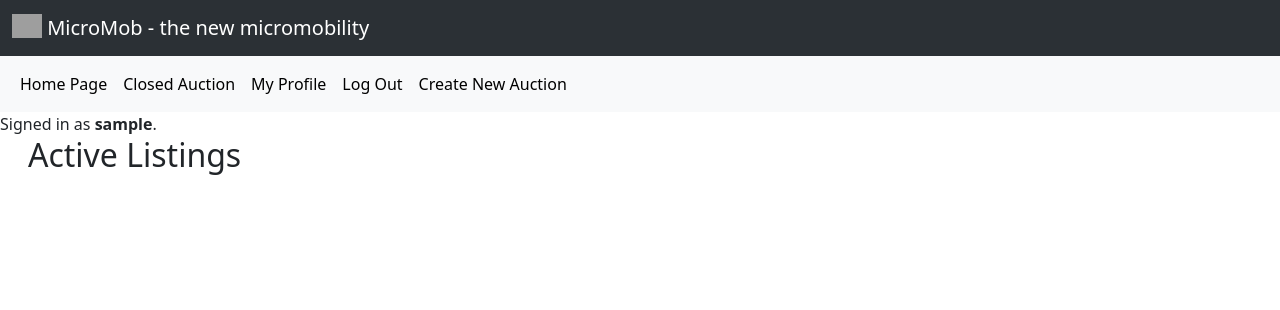
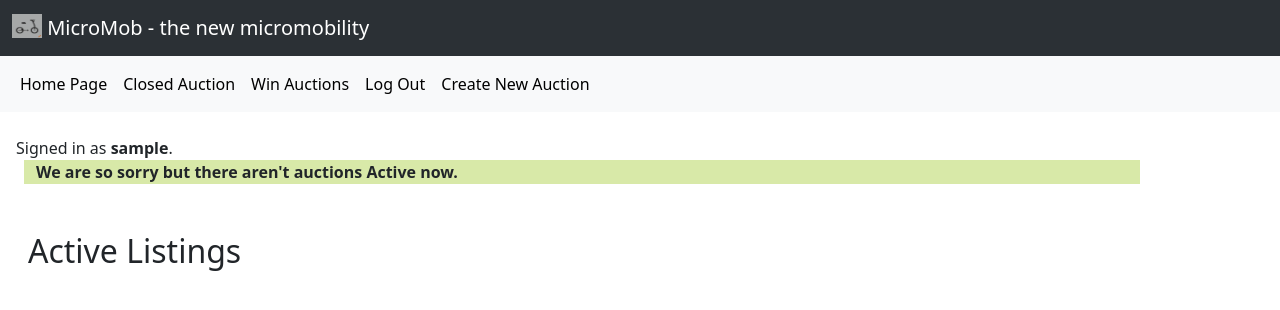
Before and after one commit to matteo-foschi/micromob, a Django app: page / in a window 1280 px wide. Shown: the top 310 px of the page. Run offline with Django 3.2, Linux system fonts and the light colour scheme; the visitor is signed in with stand-in values (Sample User, id 1); data that the repository does not hold is empty; grey boxes are pictures that could not be loaded.

Commit message:
Commit of the day

```diff
--- a/app/auction/templates/auction/base.html
+++ b/app/auction/templates/auction/base.html
@@ -14,7 +14,7 @@
         <nav class="navbar bg-body-tertiary" data-bs-theme="dark">
             <div class="container-fluid">
               <a class="navbar-brand" href="#">
-                <img src="/docs/5.3/assets/brand/bootstrap-logo.svg" alt="Logo" width="30" height="24" class="d-inline-block align-text-top">
+                <img src="static/images/logo.png" alt="Logo" width="30" height="24" class="d-inline-block align-text-top">
                 MicroMob - the new micromobility
               </a>
             </div>
@@ -35,7 +35,7 @@
                   </li>
                   {% if user.is_authenticated %}
                   <li class="nav-item">
-                    <a class="nav-link active" aria-current="page" href="{% url 'myProfile' %}">My Profile</a>
+                    <a class="nav-link active" aria-current="page" href="{% url 'myProfile' %}">Win Auctions</a>
                   </li>
                   <li class="nav-item">
                     <a class="nav-link active" aria-current="page" href="{% url 'logOut' %}">Log Out</a>
@@ -56,18 +56,24 @@
             </div>
         </nav>
 
-
+      </br>
+      <div class="container mx-1">
           {% if user.is_authenticated %}
               Signed in as <strong>{{ user.username }}</strong>.
           {% else %}
               User not signed in. Plese log-in to partecipate at the auction.
           {% endif %}
-          {% if messages %}
-          {% for message in messages %}
-              <div class="message">{{ message }}</div>
-          {% endfor %}
-          {% endif %}
+          <br>
+          <div class="container mx-2" style="background-color: #D8E9A8;">
+            {% if messages %}
+            {% for message in messages %}
+                <div class="message"><strong>{{ message }}</strong></div>
+            {% endfor %}
+            {% endif %}
+          </div>
       </br>
+    </div>
+    </br>
       <div class="container mx-3">
         {% block body %}
         {% endblock %}
--- a/app/auction/templates/auction/closeauction.html
+++ b/app/auction/templates/auction/closeauction.html
@@ -7,7 +7,7 @@
         {% for list in list1 %}
           <div class="col">
             <div class="card" style="width: 22rem;">
-                <img src="{{ list.image_url }}" class="card-img-top" alt="...">
+                <img src="{{ list.image_url }}" width="350" class="card-img-top" alt="...">
                 <div class="card-body">
                   <h5 class="card-title">{{list.title}}</h5>
                   <p class="card-text">{{ list.description }}</p>
--- a/app/auction/templates/auction/homepage.html
+++ b/app/auction/templates/auction/homepage.html
@@ -7,27 +7,27 @@
         {% for list in list1 %}
         <div class="col">
           <div class="card" style="width: 22rem;">
-              <img src="{{ list.image_url }}" class="card-img-top" alt="...">
+              <img src="{{ list.image_url }}"  width="350"  class="card-img-top" alt="...">
               <div class="card-body">
                 <h5 class="card-title">{{list.title}}</h5>
                 <p class="card-text">{{ list.description }}</p>
               </div>
               <ul class="list-group list-group-flush">
                 {% if list.active %}
-                  <li class="list-group-item">Status of Auction: Active</li>
+                  <li class="list-group-item" style="color: #006400">Status of Auction: <strong>Active</strong></li>
                   <li class="list-group-item">Started on: {{ list.startDate }}</li>
-                  <li class="list-group-item">Will close on: {{ list.endDate }}</li>
+                  <li class="list-group-item"><strong>Will close on: {{ list.endDate }}</strong></li>
                   {% if user.is_authenticated %}
                     <div class="card-body">
                       <a href="{% url 'listAuction' list.id %}" class="card-link">View Bin</a>
                     </div>
                   {% else %}
                     <div class="card-body">
-                      <a class="nav-link" href="{% url 'logIn' %}">To bid this auction Log In</a>
+                      <a class="nav-link" href="{% url 'logIn' %}"><strong>To bid this auction Log In</strong></a>
                     </div>
                   {% endif %}
                 {% else %}
-                  <li class="list-group-item">Status of Auction: Closed</li>
+                  <li class="list-group-item" style="color: #FF0000">Status of Auction: <strong>Closed</strong></li>
                   <li class="list-group-item">Closed on: {{ list.endDate }}</li>
                   <li class="list-group-item">Winned by: {{ list.winner }}</li>
                   <li class="list-group-item">with the best bin: {{ list.bidWinner }}</li>
--- a/app/auction/templates/auction/myprofile.html
+++ b/app/auction/templates/auction/myprofile.html
@@ -7,7 +7,7 @@
         {% for list in list1 %}
         <div class="col">
           <div class="card" style="width: 22rem;">
-              <img src="{{ list.image_url }}" class="card-img-top" alt="...">
+              <img src="{{ list.image_url }}"  width="350" class="card-img-top" alt="...">
               <div class="card-body">
                 <h5 class="card-title">{{list.title}}</h5>
                 <p class="card-text">{{ list.description }}</p>
--- a/app/auction/views.py
+++ b/app/auction/views.py
@@ -20,12 +20,17 @@ import redis
 from web3 import Web3
 
 from dotenv import load_dotenv
+
+from django.http import HttpResponse, HttpResponseBadRequest
+
 import os
 
 load_dotenv()
 
 rPassword = os.getenv("redisPassword")
 
+
+# Setup REDIS in Clous
 r = redis.Redis(
     host="redis-16708.c11.us-east-1-3.ec2.cloud.redislabs.com",
     port=16708,
@@ -34,25 +39,31 @@ r = redis.Redis(
 )
 
 
+# Home Page - List of all the auction available and that are not conluded
 def homePage(request):
-    auctions = auctionItem.objects.filter(active=True)
-    for auction in auctions:
-        if auction.endDate <= timezone.now():
-            auction.active = False
-            auction.bidWinner = getHighBid(auction.id)
-            auction.winner = getUserHighBid(auction.id)
-            data = {
-                "ID": auction.id,
-                "Auction tile": auction.title,
-                "Start Auction price": auction.startingBid,
-                "End Auction price": auction.bidWinner,
-                "Winner user": auction.winner,
-            }
-            jsonString = json.dumps(data)
-            hash = hashlib.sha256(jsonString.encode("utf-8")).hexdigest()
-            txId = sendTransaction(hash)
-            auction.txId = txId
-            auction.save()
+    if auctionItem.objects.filter(active=True).exists():
+        auctions = auctionItem.objects.filter(active=True)
+        for auction in auctions:
+            if auction.endDate <= timezone.now():
+                auction.active = False
+                auction.bidWinner = getHighBid(auction.id)
+                auction.winner = getUserHighBid(auction.id)
+                data = {
+                    "ID": auction.id,
+                    "Auction tile": auction.title,
+                    "Start Auction price": auction.startingBid,
+                    "End Auction price": auction.bidWinner,
+                    "Winner user": auction.winner,
+                }
+                jsonString = json.dumps(data)
+                hash = hashlib.sha256(jsonString.encode("utf-8")).hexdigest()
+                txId = sendTransaction(hash)
+                auction.txId = txId
+                auction.save()
+    else:
+        messages.error(request,
+            "We are so sorry but there aren't auctions Active now.",
+        )
     return render(
         request,
         "auction/homepage.html",
@@ -60,6 +71,7 @@ def homePage(request):
     )
 
 
+# Auction Closed - List of all the auction that are conluded
 def auctionClosed(request):
     return render(
         request,
@@ -68,6 +80,7 @@ def auctionClosed(request):
     )
 
 
+# Log in procedure
 def logIn(request):
     if request.method == "POST":
         # Attempt to sign user in
@@ -89,6 +102,7 @@ def logIn(request):
         return render(request, "auction/login.html")
 
 
+# Register procedure
 def register(request):
     if request.method == "POST":
         form = CustomUserCreationForm(request.POST)
@@ -102,11 +116,13 @@ def register(request):
     return render(request, "auction/register.html", {"form": form})
 
 
+# Log out procedure
 def logOut(request):
     logout(request)
     return redirect("homePage")
 
 
+# Create procedure limited to admin
 def create(request):
     if request.method == "POST":
         form = auctionItemForm(request.POST, request.FILES)
@@ -121,6 +137,7 @@ def create(request):
     return render(request, "auction/create.html", {"form": form})
 
 
+# View in detail of one auction and possibility to bid the auction
 def listIndexAuction(request, indexId):
     indexAuction = auctionItem.objects.get(id=indexId, active=True)
     lastBid = getHighBid(indexId)
@@ -132,6 +149,7 @@ def listIndexAuction(request, indexId):
     )
 
 
+# Procedure to BID the autction - All the data store in REDIS
 def bidList(request):
     bidAmount = float(request.GET["bidAmount"])
     listId = str(request.GET["listId"])
@@ -159,10 +177,12 @@ def bidList(request):
         return listIndexAuction(request, listId)
 
 
+# Procedure to place the bid in REDIS
 def placeBid(auctionId, bidder, bidAmount):
     r.zadd(f"auction:{auctionId}", {bidder: bidAmount})
 
 
+# Procedure to get the best bid for "listId" auction
 def getHighBid(listId):
     keyExists = r.zrange(f"auction:{listId}", 0, -1, withscores=True)
     if len(keyExists) > 0:
@@ -174,6 +194,7 @@ def getHighBid(listId):
     return lastAmount
 
 
+# Procedure to get the best bidder for "listId" auction
 def getUserHighBid(listId):
     highestBid = r.zrevrange(f"auction:{listId}", 0, 0, withscores=True)
     if highestBid:
@@ -183,6 +204,7 @@ def getUserHighBid(listId):
     return userHighBid
 
 
+# Procedure to send the transaction on GOERLI TEST NET
 def sendTransaction(message):
     w3 = Web3(
         Web3.HTTPProvider(
@@ -212,13 +234,21 @@ def sendTransaction(message):
     return txId
 
 
+# List of all the bid closed and filtered for username
 def auctionWin(request):
-    return render(
-        request,
-        "auction/myprofile.html",
-        {
-            "list1": auctionItem.objects.filter(
-                active=False, winner=request.user.username
-            )
-        },
-    )
+    if auctionItem.objects.filter(active=False, winner=request.user.username).exists():
+        return render(
+            request,
+            "auction/myprofile.html",
+            {
+                "list1": auctionItem.objects.filter(
+                    active=False, winner=request.user.username
+                )
+            },
+        )
+    else:
+        messages.error(
+            request,
+            "We are so sorry but there aren't auctions closed that you won.",
+        )
+        return redirect("homePage")
```
Also changed, not shown: app/auction/static/images/logo.png (added).
